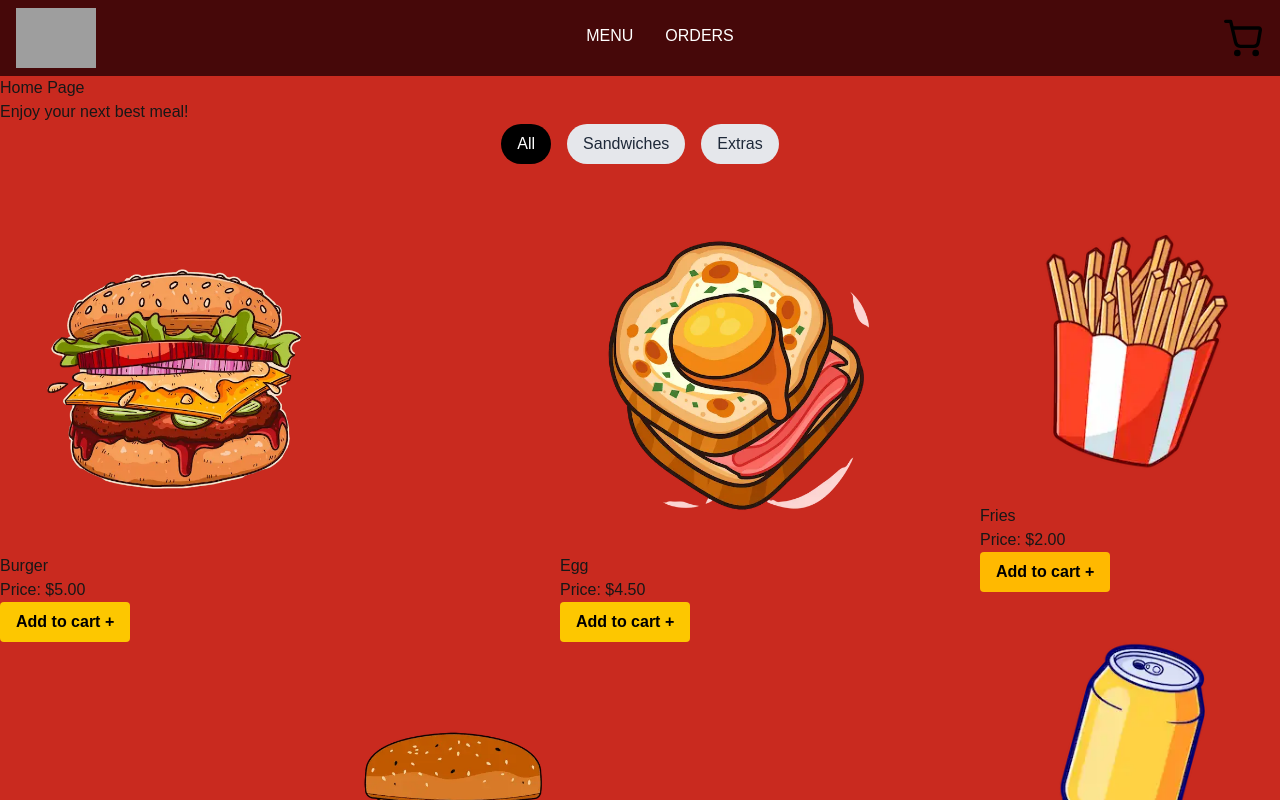
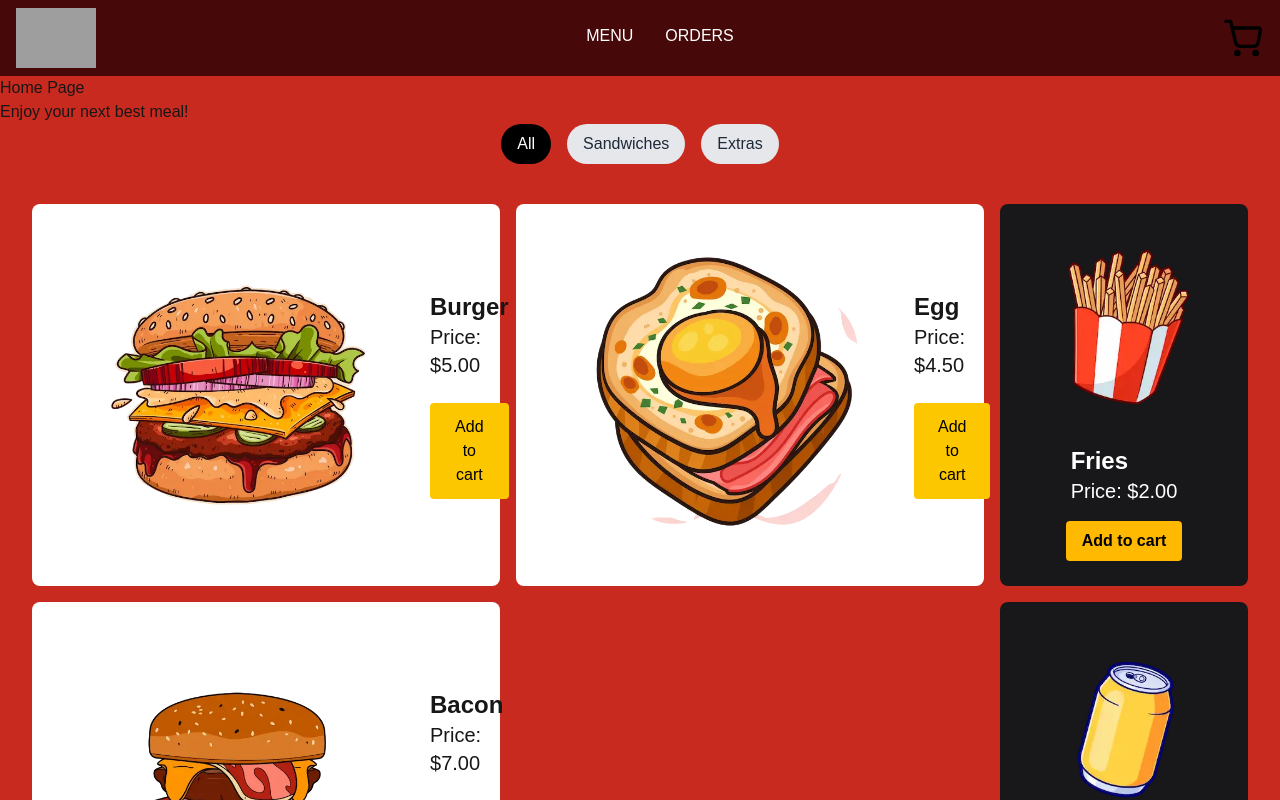
Before and after one commit to isantidev/good-hamburger, a Next.js app: page / in a window 1280 px wide. Shown: the top 800 px of the page. Built offline with nearby package versions, Linux system fonts and the light colour scheme; grey boxes are pictures that could not be loaded.

Commit message:
Feat: Improve component loading Apply filters for the menu

```diff
--- a/app/components/layout/MenuLayout.tsx
+++ b/app/components/layout/MenuLayout.tsx
@@ -1,12 +1,26 @@
-import MenuContent from "@/app/components/ui/MenuContent";
+import { Suspense, lazy } from "react";
+
+const MenuContent = lazy(
+    () =>
+        new Promise<typeof import("@/app/components/ui/MenuContent")>(
+            (resolve) => {
+                setTimeout(
+                    () => resolve(import("@/app/components/ui/MenuContent")),
+                    1000
+                );
+            }
+        )
+);
 
 export default function MenuLayout() {
     return (
         <section id="menu">
             <h2>Enjoy your next best meal!</h2>
 
-            <div className="@container grid grid-rows-[auto_1fr] grid-cols-1 lg:grid-rows-1 lg:grid-cols-[1fr_auto] gap-4">
-                <MenuContent />
+            <div className="@container px-8 grid grid-rows-[auto_1fr] grid-cols-1 place-content-center lg:grid-cols-[1fr_1fr_auto] gap-4">
+                <Suspense fallback={<p>Loading menu...</p>}>
+                    <MenuContent />
+                </Suspense>
             </div>
         </section>
     );
--- a/app/components/layout/Nav.tsx
+++ b/app/components/layout/Nav.tsx
@@ -27,7 +27,7 @@ export default function Nav() {
 
     return (
         <nav
-            className={`sticky top-0 max-w-screen h-fit flex items-center justify-center gap-8 space-x-4 px-4 uppercase *:semi-bold text-white transition-colors duration-300 ${
+            className={`sticky top-0 max-w-screen h-fit flex items-center justify-center gap-8 space-x-4 px-4 uppercase *:semi-bold text-white transition-colors duration-300 z-9999 ${
                 isScrolled ? "bg-red-900/90" : "bg-red-950"
             }`}
         >
@@ -61,10 +61,6 @@ export default function Nav() {
                         priority
                         onClick={() => {
                             setIsCartOpen(!isCartOpen);
-                            console.log(
-                                "Cart icon clicked, isCartOpen:",
-                                !isCartOpen
-                            );
                         }}
                     />
                     {isCartOpen && (
--- a/app/components/ui/ExtraCard.tsx
+++ b/app/components/ui/ExtraCard.tsx
@@ -7,25 +7,27 @@ export default function ExtraCard(content: Extra) {
     const { addToCart } = useCart();
 
     return (
-        <>
+        <article className="max-w-sm w-fit px-6 mx-auto flex flex-col justify-center items-center hover:scale-105 hover:[&>img]:-rotate-6 transition-transform bg-zinc-900 p-4 rounded-lg shadow-amber-950 hover:shadow-lg gap-4 ">
             <Image
                 src={imageUrl}
                 alt={`extra ${content.name}`}
-                width={300}
-                height={300}
+                width={200}
+                height={200}
                 onError={(e) => {
                     e.currentTarget.src = "/placeholder.webp";
                 }}
                 loading="lazy"
             />
-            <h3>{content.name}</h3>
-            <p>Price: ${content.price.toFixed(2)}</p>
+            <div className="[&>h3]:font-extrabold text-white text-xl lg:text-2xl [&>p]:font-medium [&>p]:text-lg lg:[&>p]:text-xl text-center lg:text-left">
+                <h3>{content.name}</h3>
+                <p>Price: ${content.price.toFixed(2)}</p>
+            </div>
             <button
-                className="bg-amber-400 text-black font-bold py-2 px-4 rounded pointer hover:scale-105 transition-transform"
+                className="bg-amber-400 text-black font-bold py-2 px-4 rounded cursor-pointer hover:scale-105 transition-transform"
                 onClick={() => addToCart(content)}
             >
-                Add to cart +
+                Add to cart
             </button>
-        </>
+        </article>
     );
 }
--- a/app/components/ui/MenuContent.tsx
+++ b/app/components/ui/MenuContent.tsx
@@ -1,10 +1,23 @@
 "use client";
 
-import { useEffect, useState } from "react";
-import SandwichCard from "./SandwichCard";
-import ExtraCard from "./ExtraCard";
+import { lazy, Suspense, useEffect, useState } from "react";
 import { getMenuData } from "@/lib/data/menu";
 import { Menu } from "@/lib/types/menu.type";
+import { useSearchParams, usePathname, useRouter } from "next/navigation";
+
+const SandwichCard = lazy(() => {
+    new Promise<typeof import("./SandwichCard")>((resolve) => {
+        setTimeout(() => resolve(import("./SandwichCard")), 500);
+    });
+    return import("./SandwichCard");
+});
+
+const ExtraCard = lazy(() => {
+    new Promise<typeof import("./ExtraCard")>((resolve) => {
+        setTimeout(() => resolve(import("./ExtraCard")), 500);
+    });
+    return import("./ExtraCard");
+});
 
 const useFilter = () => {
     const [filter, setFilter] = useState<string>("all");
@@ -12,45 +25,61 @@ const useFilter = () => {
 };
 
 export default function MenuContent() {
-    const [isLoading, setIsLoading] = useState<boolean>(true);
     const [menu, setMenu] = useState<Menu>({ extras: [], sandwiches: [] });
 
     const { filter, setFilter } = useFilter();
 
+    const searchParams = useSearchParams();
+    const pathname = usePathname();
+    const { replace } = useRouter();
+
+    // Sync URL to State and State to URL
+    useEffect(() => {
+        const urlFilter = searchParams.get("filter") || "all";
+
+        if (filter !== urlFilter) {
+            setFilter(urlFilter);
+        }
+    }, [searchParams, setFilter, filter]);
+
+    const handleFilterChange = (newFilter: string) => {
+        setFilter(newFilter);
+
+        const params = new URLSearchParams(searchParams);
+
+        if (newFilter === "all") {
+            params.delete("filter");
+        } else {
+            params.set("filter", newFilter);
+        }
+
+        replace(`${pathname}?${params.toString()}`, { scroll: false });
+    };
+
     useEffect(() => {
         async function fetchMenu() {
             try {
-                setIsLoading(true);
-
                 // Simulate delay of 1 second
                 await new Promise((resolve) => setTimeout(resolve, 1000));
 
                 const data = await getMenuData().then((data) => data[0]);
                 setMenu(data);
-                setIsLoading(false);
             } catch (error) {
                 console.error("Error fetching menu data:", error);
-            } finally {
-                setIsLoading(false);
             }
         }
 
         fetchMenu();
     }, []);
 
-    // Show the correct sections based on the filter
     const showExtras = filter === "all" || filter === "extras";
     const showSandwiches = filter === "all" || filter === "sandwiches";
 
-    if (isLoading) {
-        return <p className="p-4 text-center">Loading menu...</p>;
-    }
-
     return (
         <>
-            <div className="w-full flex justify-center gap-4 mb-6 col-span-1 @lg:col-span-full row-start-1">
+            <div className="w-full flex justify-center gap-4 mb-6 col-span-full row-start-1">
                 <button
-                    onClick={() => setFilter("all")}
+                    onClick={() => handleFilterChange("all")}
                     className={`px-4 py-2 rounded-full font-medium transition-colors ${
                         filter === "all"
                             ? "bg-black text-white"
@@ -60,7 +89,7 @@ export default function MenuContent() {
                     All
                 </button>
                 <button
-                    onClick={() => setFilter("sandwiches")}
+                    onClick={() => handleFilterChange("sandwiches")}
                     className={`px-4 py-2 rounded-full font-medium transition-colors ${
                         filter === "sandwiches"
                             ? "bg-black text-white"
@@ -70,7 +99,7 @@ export default function MenuContent() {
                     Sandwiches
                 </button>
                 <button
-                    onClick={() => setFilter("extras")}
+                    onClick={() => handleFilterChange("extras")}
                     className={`px-4 py-2 rounded-full font-medium transition-colors ${
                         filter === "extras"
                             ? "bg-black text-white"
@@ -81,18 +110,31 @@ export default function MenuContent() {
                 </button>
             </div>
 
+            <Suspense fallback={<p>Loading the Extras...</p>}>
                 {showExtras && (
-                <aside className="w-full row-start-2 @lg:row-start-2 @lg:col-start-2">
+                    <aside
+                        className={`w-full grid gap-4 row-start-2 ${
+                            filter === "extras"
+                                ? "grid-cols-1 lg:grid-cols-2"
+                                : filter === "all"
+                                ? "grid-cols-2 lg:grid-cols-1 lg:col-start-3"
+                                : ""
+                        }`}
+                    >
                         {menu.extras.map((extra) => {
                             return (
-                            <ExtraCard key={`extra-${extra.id}`} {...extra} />
+                                <ExtraCard
+                                    key={`extra-${extra.id}`}
+                                    {...extra}
+                                />
                             );
                         })}
                     </aside>
                 )}
-
+            </Suspense>
+            <Suspense fallback={<p>Loading the Sandwiches...</p>}>
                 {showSandwiches && (
-                <section className="w-full grid grid-cols-1 grid-flow-row gap-4 row-start-3 @lg:grid-cols-7 @lg:grid-rows-2 @lg:row-start-2 @lg:col-start-1 [&>*:nth-child(1)]:@lg:col-span-3 [&>*:nth-child(2)]:@lg:col-span-3 [&>*:nth-child(2)]:@lg:col-start-5 [&>*:nth-child(3)]:@lg:row-start-2 [&>*:nth-child(3)]:@lg:col-start-3 [&>*:nth-child(3)]:@lg:col-span-3">
+                    <section className="w-full grid grid-cols-1 grid-flow-row lg:grid-cols-2 lg:col-span-2 gap-4">
                         {menu.sandwiches.map((sandwich) => {
                             return (
                                 <SandwichCard
@@ -103,6 +145,7 @@ export default function MenuContent() {
                         })}
                     </section>
                 )}
+            </Suspense>
         </>
     );
 }
--- a/app/components/ui/SandwichCard.tsx
+++ b/app/components/ui/SandwichCard.tsx
@@ -7,7 +7,7 @@ export default function SandwichCard(content: Sandwich) {
     const { addToCart } = useCart();
 
     return (
-        <article className="">
+        <article className="max-w-3xl w-fit px-8 mx-auto flex flex-col xl:flex-row justify-center xl:justify-evenly items-center hover:scale-105 hover:[&>img]:rotate-12 transition-transform bg-white p-4 rounded-lg shadow-orange-950 hover:shadow-xl gap-4 ">
             <Image
                 src={imageUrl}
                 alt={`sandwich ${content.name}`}
@@ -18,16 +18,18 @@ export default function SandwichCard(content: Sandwich) {
                 }}
                 loading="lazy"
             />
-            <div className="">
+            <div className="flex flex-col items-center lg:items-start gap-2">
+                <div className="[&>h3]:font-extrabold text-xl lg:text-2xl [&>p]:font-medium [&>p]:text-lg lg:[&>p]:text-xl text-center lg:text-left">
                     <h3>{content.name}</h3>
                     <p>Price: ${content.price.toFixed(2)}</p>
                 </div>
                 <button
-                className="bg-yellow-400 text-black font-bold py-2 px-4 rounded pointer hover:scale-105 transition-transform"
+                    className="bg-yellow-400 text-black font-medium py-3 px-6 rounded cursor-pointer hover:scale-105 transition-transform mt-4"
                     onClick={() => addToCart(content)}
                 >
-                Add to cart +
+                    Add to cart
                 </button>
+            </div>
         </article>
     );
 }
--- a/app/context/CartContext.tsx
+++ b/app/context/CartContext.tsx
@@ -39,7 +39,6 @@ export function CartProvider({ children }: ContextChildren) {
                 (item) => item.id !== itemId || item.type !== itemType
             )
         );
-        console.log("Removed item:", itemId, itemType);
     };
 
     // Clear the cart
```
Also changed, not shown: app/components/ui/CartContent.tsx (+7 -3 lines). Lines whose indentation alone changed are shown as unchanged.
